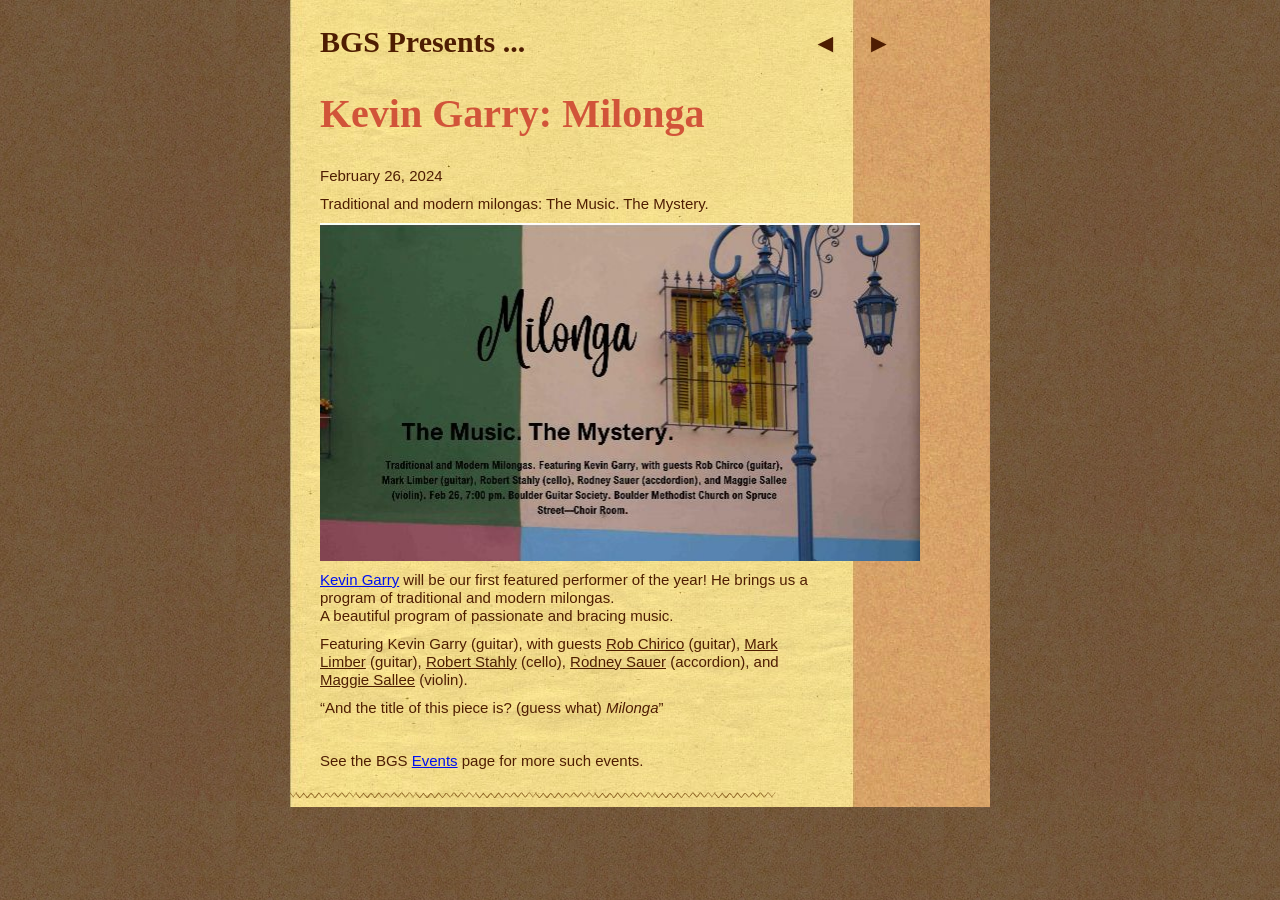
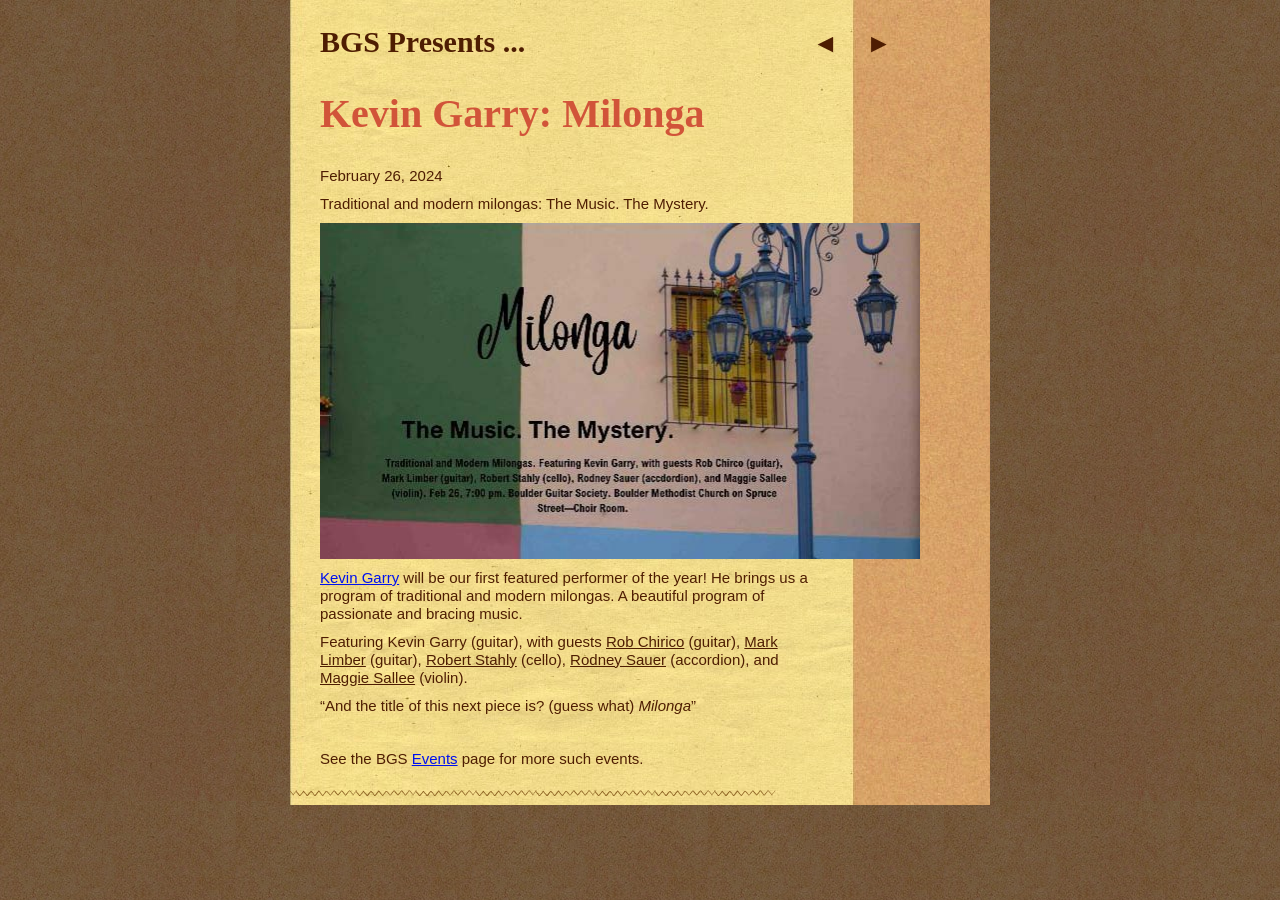
Before and after one commit to boulderguitarsociety/boulderguitarsociety.github.io, a Jekyll site: the page built from _posts/2024-02-26-kevin-garry-milonga.md, in a window 1280 px wide. Built offline with Jekyll 4.4.1, drawn with Linux system fonts in a browser that asks for light colours.

Commit message:
trim image, join paragraphs

```diff
--- a/_posts/2024-02-26-kevin-garry-milonga.md
+++ b/_posts/2024-02-26-kevin-garry-milonga.md
@@ -18,9 +18,8 @@
 ---
 ![Milonga](/pics/20240226-KevinGarryMilonga.jpg)
 
-[Kevin Garry](https://kevingarry.com/) will be our first featured performer of the year!  He brings us a program of traditional and modern milongas.
-A beautiful program of passionate and bracing music.
+[Kevin Garry](https://kevingarry.com/) will be our first featured performer of the year!  He brings us a program of traditional and modern milongas.  A beautiful program of passionate and bracing music.
 
 Featuring Kevin Garry (guitar), with guests <ins>Rob Chirico</ins> (guitar), <ins>Mark Limber</ins> (guitar), <ins>Robert Stahly</ins> (cello), <ins>Rodney Sauer</ins> (accordion), and <ins>Maggie Sallee</ins> (violin).
 
-"And the title of this piece is? (guess what) *Milonga*"
+"And the title of this next piece is? (guess what) *Milonga*"
```
Also changed, not shown: pics/20240226-KevinGarryMilonga.jpg.
